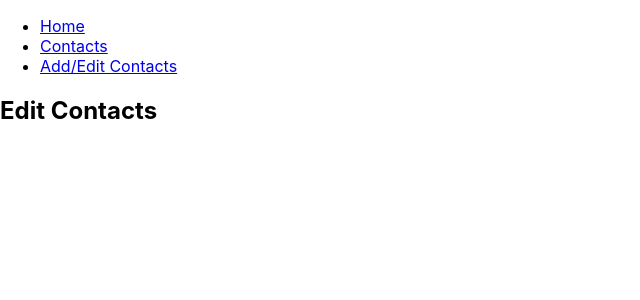
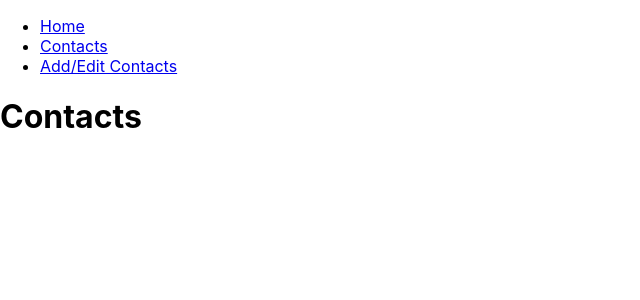
Before and after one commit to bradonstudie/ebs-interview, a React (Create React App) app in the folder ebs/: page /contacts in a window 1280 px wide. Shown: the top 300 px of the page, without its empty margins (0-640 px from the left). Built offline with nearby package versions, Linux system fonts and the light colour scheme.

Commit message:
Broke pages into separate components with proper routing

```diff
--- a/ebs/src/App.js
+++ b/ebs/src/App.js
@@ -4,7 +4,9 @@ import {
   Switch,
   Route,
   Link
-} from "react-router-dom";
+} from 'react-router-dom';
+import Contacts from './pages/Contacts';
+import EditContacts from './pages/EditContacts';
 
 function App() {
   return (
@@ -44,12 +46,12 @@ function Home() {
   return <h2>Home</h2>;
 }
 
-function Contacts() {
-  return <h2>Edit Contacts</h2>;
-}
+// function Contacts() {
+//   return <h2>Edit Contacts</h2>;
+// }
 
-function EditContacts() {
-  return <h2>Contacts</h2>;
-}
+// function EditContacts() {
+//   return <h2>Contacts</h2>;
+// }
 
 export default App;
--- a/ebs/src/index.js
+++ b/ebs/src/index.js
@@ -2,7 +2,7 @@ import React from 'react';
 import ReactDOM from 'react-dom';
 import './index.css';
 import App from './App';
-import reportWebVitals from './reportWebVitals';
+// import reportWebVitals from './reportWebVitals';
 
 ReactDOM.render(
   <React.StrictMode>
--- /dev/null
+++ b/ebs/src/pages/Contacts.js
@@ -0,0 +1,7 @@
+const Contacts = () => (
+  <h1>
+    Contacts
+  </h1>
+);
+
+export default Contacts;
--- /dev/null
+++ b/ebs/src/pages/EditContacts.js
@@ -0,0 +1,7 @@
+const EditContacts = () => (
+  <h1>
+    Add/Edit Contacts
+  </h1>
+);
+
+export default EditContacts;
```
Also changed, not shown: 1 other file (tests, documents, lock files or other folders).
